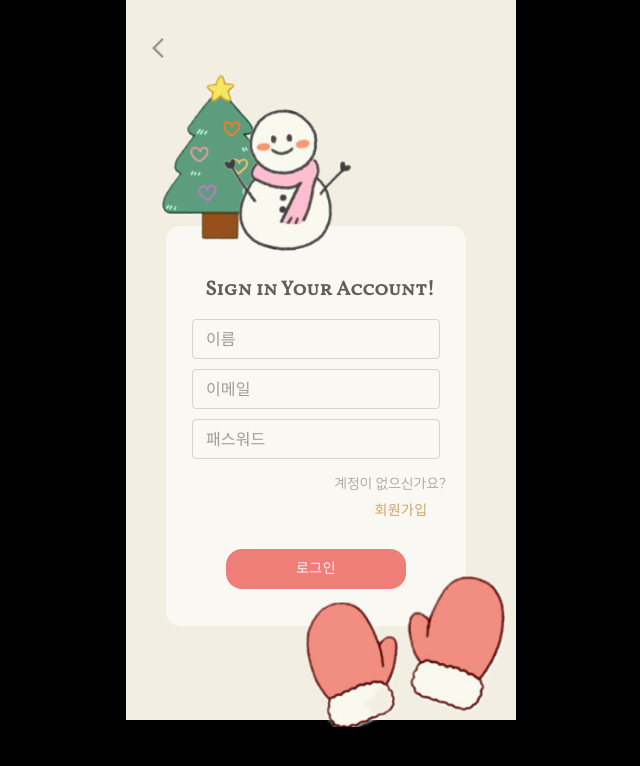
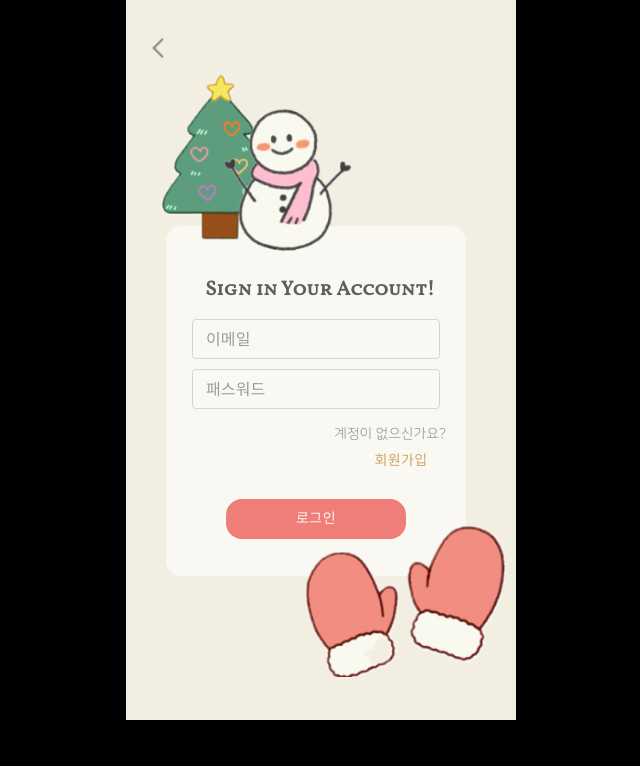
Before and after one commit to donggukthon/donggukthon_2023_3_F, a React (Create React App) app: page /login in a window 1280 px wide. Shown: the top 766 px of the page, without its empty margins (319-959 px from the left). Built offline with nearby package versions, Linux system fonts and the light colour scheme.

Commit message:
<fix>:로그인

```diff
--- a/src/pages/LoginPage.jsx
+++ b/src/pages/LoginPage.jsx
@@ -25,13 +25,12 @@ function LoginPage() {
         <img src={snowmanRoot} width="200px" />
       </SnowmanImage>
 
-      <Grid sx={{width: "300px", height: "400px", backgroundColor: "white", opacity: "60%", borderRadius: "15px", display: "flex", flexDirection: "column", margin: "160px 40px 50px 40px"}}>
+      <Grid sx={{width: "300px", height: "350px", backgroundColor: "white", opacity: "60%", borderRadius: "15px", display: "flex", flexDirection: "column", margin: "160px 40px 50px 40px"}}>
         <Grid sx={{display: "flex", justifyContent: "center", textAlign: "center", margin: "50px 22px 0px 30px"}}>
           <Grid sx={{fontFamily: "niceFont", fontSize: "20px", fontWeight: 700}}>Sign in Your Account!</Grid>
         </Grid>
 
         <Grid sx={{display: "flex", flexDirection: "column", justifyContent: "center", textAlign: "center", alignItems: "center", margin: "15px 0px", gap: "10px"}}>
-          <TextField sx={{background: "transparent"}} id="name" type="name" label="이름" variant="outlined" size="small" />
           <TextField sx={{background: "transparent"}} id="id" type="email" label="이메일" variant="outlined" size="small" />
           <TextField sx={{backgroundColor: "transparent"}} id="pw" type="password" label="패스워드" size="small" />
           {/* {successLogin ? null : (
```
